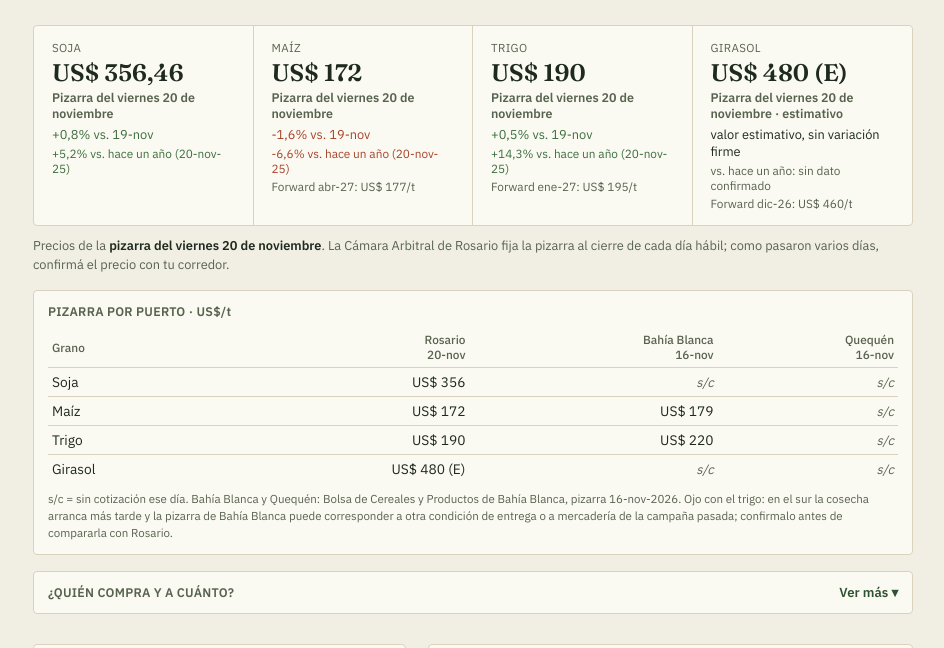
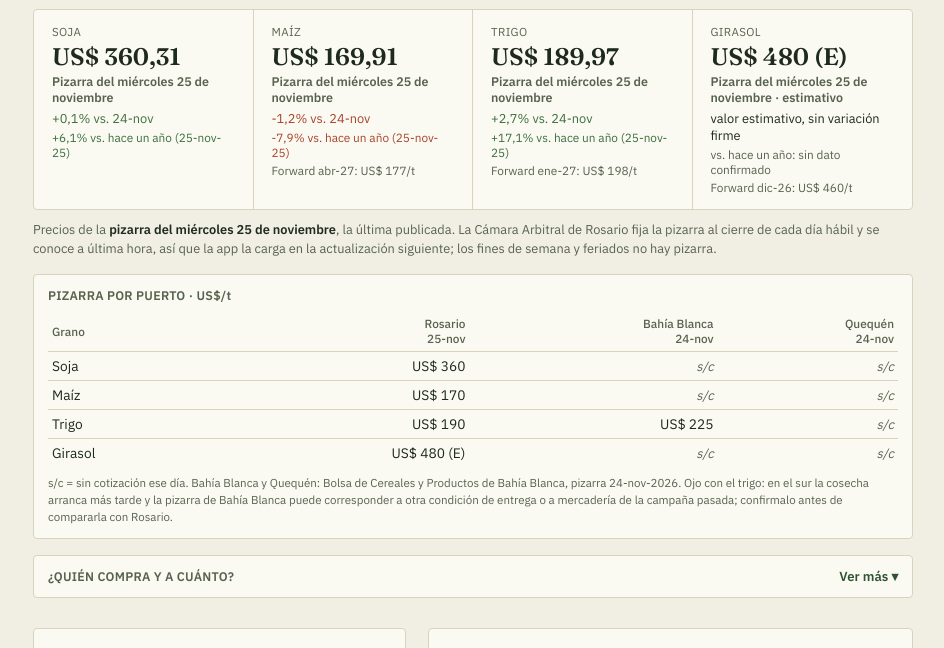
Before and after one commit to diegobv2028-ui/VendoGuardo, a plain HTML site: page index.html in a window 1280 px wide. Shown: the part 277-925 px from the top of the page, without its empty margins (167-1111 px from the left). Drawn offline with Linux system fonts and the light colour scheme.

Commit message:
Actualización diaria de datos – 26/11/2026

```diff
--- a/index.html
+++ b/index.html
@@ -694,20 +694,20 @@
       mercado local). Solo posiciones con precio en dólares; si un cultivo no tiene
       ofertas abiertas, dejar forwards: []. Actualizar FUENTE_FORWARDS.
    Fuentes: contado = Cámara Arbitral de Cereales (BCR),
-   www.cac.bcr.com.ar/es/precios-de-pizarra — pizarra del 20-nov-2026
-   (TC BNA comprador $1.571,00).
+   www.cac.bcr.com.ar/es/precios-de-pizarra — pizarra del 25-nov-2026
+   (TC BNA comprador $1.595,00).
    Futuros = A3 Mercados (Matba-Rofex), precios de ajuste del cierre del 24-nov-2026.
    Calendario: rangos GENERALES para Argentina (AgroSpray, Infoagro, Climate
    FieldView). No encontré fechas por zona en fuentes públicas: la app le
    pregunta al productor cuándo espera cosechar.
    Forwards = ofertas abiertas del mercado físico de Rosario (BCR)
-   del 24-nov-2026. Girasol: pizarra ESTIMATIVA (E) y el futuro de A3 casi sin
+   del 25-nov-2026. Girasol: pizarra ESTIMATIVA (E) y el futuro de A3 casi sin
    operaciones: la referencia de cosecha nueva es el forward.
    ===================================================================== */
-const ACTUALIZADO = "25 de noviembre de 2026 — contado: pizarra CAC-BCR del 20-nov (girasol con valor estimativo); futuros: A3 Mercados (Matba-Rofex), cierre del 24-nov; forwards: mercado físico de Rosario (BCR) del 24-nov; FOB oficial del 20-nov; Bahía Blanca y Quequén: pizarra del 16-nov (sin dato nuevo). Al actualizar todavía no estaba publicada la pizarra del 24-nov.";
-const FECHA_DATOS = "2026-11-20";   // fecha de la pizarra (mes de referencia del calendario)
+const ACTUALIZADO = "26 de noviembre de 2026 — contado: pizarra CAC-BCR del 25-nov (girasol con valor estimativo); futuros: A3 Mercados (Matba-Rofex), cierre del 24-nov (futuros sin dato nuevo); forwards: mercado físico de Rosario (BCR) del 25-nov; FOB oficial del 24-nov; Bahía Blanca y Quequén: pizarra del 24-nov.";
+const FECHA_DATOS = "2026-11-25";   // fecha de la pizarra (mes de referencia del calendario)
 const FUENTE_FUTUROS = "A3, cierre 24-nov-2026";
-const FUENTE_FORWARDS = "BCR, mercado físico de Rosario, 24-nov-2026";
+const FUENTE_FORWARDS = "BCR, mercado físico de Rosario, 25-nov-2026";
 const MAX_MESES = 12;               // no se muestran futuros a más de 12 meses
 
 const WASDE = "El USDA publica el informe WASDE todos los meses, alrededor del día 10, y puede mover el precio.";
@@ -716,17 +716,17 @@ const MERCADO = {
   soja: {
     nombre: "Soja",
     estimativo: false,
-    historico: [ { f: "2026-10-21", usd: 362.56 }, { f: "2026-10-22", usd: 362.08 }, { f: "2026-10-23", usd: 365.01 }, { f: "2026-10-26", usd: 362.27 }, { f: "2026-10-27", usd: 359.71 }, { f: "2026-10-29", usd: 357.52 }, { f: "2026-10-30", usd: 356.72 }, { f: "2026-11-02", usd: 352.75 }, { f: "2026-11-03", usd: 350.52 }, { f: "2026-11-05", usd: 348.19 }, { f: "2026-11-12", usd: 351.45 }, { f: "2026-11-13", usd: 355.16 }, { f: "2026-11-16", usd: 353.44 }, { f: "2026-11-17", usd: 356.45 }, { f: "2026-11-18", usd: 354.72 }, { f: "2026-11-19", usd: 353.47 }, { f: "2026-11-20", usd: 356.46 } ],
-    anio_anterior_usd: 338.82,
-    anio_anterior_fecha: "2025-11-20",
+    historico: [ { f: "2026-10-26", usd: 362.27 }, { f: "2026-10-27", usd: 359.71 }, { f: "2026-10-29", usd: 357.52 }, { f: "2026-10-30", usd: 356.72 }, { f: "2026-11-02", usd: 352.75 }, { f: "2026-11-03", usd: 350.52 }, { f: "2026-11-05", usd: 348.19 }, { f: "2026-11-12", usd: 351.45 }, { f: "2026-11-13", usd: 355.16 }, { f: "2026-11-16", usd: 353.44 }, { f: "2026-11-17", usd: 356.45 }, { f: "2026-11-18", usd: 354.72 }, { f: "2026-11-19", usd: 353.47 }, { f: "2026-11-20", usd: 356.46 }, { f: "2026-11-24", usd: 359.85 }, { f: "2026-11-25", usd: 360.31 } ],
+    anio_anterior_usd: 339.61,
+    anio_anterior_fecha: "2025-11-25",
     anio_anterior_nota: "",
-    contado_fuente: "CAC-BCR, pizarra 20-nov-2026",
+    contado_fuente: "CAC-BCR, pizarra 25-nov-2026",
     futuros: [
       { posicion: "ene-27", usd: 361.4 }, { posicion: "abr-27", usd: 328 }, { posicion: "may-27", usd: 343.8 },
       { posicion: "jul-27", usd: 353.5 }, { posicion: "sep-27", usd: 358.4 }, { posicion: "nov-27", usd: 364 },
     ],
     ref_nueva: "may-27",
-    forwards: [],   // 24-nov: sin ofertas en US$ por mes; en pesos: disponible $560.000 a $575.000 (sustentable y EPA/EUDR $575.000), contractual $570.000 (EUDR), fijaciones $570.000 a $575.000, diciembre $570.000 a $575.000 (EUDR), enero $575.000 (EUDR)
+    forwards: [],   // 25-nov: sin ofertas en US$ por mes; en pesos: disponible $575.000 (sustentable $580.000), contractual EUDR $575.000, fijaciones EUDR $580.000, diciembre $577.500, diciembre y enero EUDR $575.000
     futuros_hist: {
       "may-27": [ { f: "2026-10-05", usd: 356.8 }, { f: "2026-10-07", usd: 359.2 }, { f: "2026-10-08", usd: 358.8 }, { f: "2026-10-13", usd: 358.8 }, { f: "2026-10-14", usd: 358.1 }, { f: "2026-10-16", usd: 355 }, { f: "2026-10-20", usd: 353.3 }, { f: "2026-10-22", usd: 353.8 }, { f: "2026-10-23", usd: 355.8 }, { f: "2026-11-05", usd: 339 }, { f: "2026-11-11", usd: 345.5 }, { f: "2026-11-16", usd: 344.7 }, { f: "2026-11-18", usd: 340.5 }, { f: "2026-11-20", usd: 342.5 }, { f: "2026-11-24", usd: 343.8 } ],
       "jul-27": [ { f: "2026-10-05", usd: 363.4 }, { f: "2026-10-07", usd: 366.3 }, { f: "2026-10-08", usd: 366.2 }, { f: "2026-10-13", usd: 366.5 }, { f: "2026-10-14", usd: 366 }, { f: "2026-10-16", usd: 362.5 }, { f: "2026-10-20", usd: 360.6 }, { f: "2026-10-22", usd: 361.3 }, { f: "2026-10-23", usd: 363.5 }, { f: "2026-11-05", usd: 348.7 }, { f: "2026-11-11", usd: 355 }, { f: "2026-11-16", usd: 354.4 }, { f: "2026-11-18", usd: 350.5 }, { f: "2026-11-20", usd: 352.5 }, { f: "2026-11-24", usd: 353.5 } ],
@@ -736,11 +736,11 @@ const MERCADO = {
   maiz: {
     nombre: "Maíz",
     estimativo: false,
-    historico: [ { f: "2026-10-21", usd: 183.17 }, { f: "2026-10-22", usd: 183.02 }, { f: "2026-10-23", usd: 183 }, { f: "2026-10-26", usd: 183.42 }, { f: "2026-10-27", usd: 183.45 }, { f: "2026-10-29", usd: 180 }, { f: "2026-10-30", usd: 179.21 }, { f: "2026-11-02", usd: 178.98 }, { f: "2026-11-03", usd: 177 }, { f: "2026-11-05", usd: 178.98 }, { f: "2026-11-12", usd: 179.50 }, { f: "2026-11-13", usd: 175.50 }, { f: "2026-11-16", usd: 176.01 }, { f: "2026-11-17", usd: 174.01 }, { f: "2026-11-18", usd: 174.78 }, { f: "2026-11-19", usd: 174.81 }, { f: "2026-11-20", usd: 172.00 } ],
-    anio_anterior_usd: 184.24,
-    anio_anterior_fecha: "2025-11-20",
+    historico: [ { f: "2026-10-26", usd: 183.42 }, { f: "2026-10-27", usd: 183.45 }, { f: "2026-10-29", usd: 180 }, { f: "2026-10-30", usd: 179.21 }, { f: "2026-11-02", usd: 178.98 }, { f: "2026-11-03", usd: 177 }, { f: "2026-11-05", usd: 178.98 }, { f: "2026-11-12", usd: 179.50 }, { f: "2026-11-13", usd: 175.50 }, { f: "2026-11-16", usd: 176.01 }, { f: "2026-11-17", usd: 174.01 }, { f: "2026-11-18", usd: 174.78 }, { f: "2026-11-19", usd: 174.81 }, { f: "2026-11-20", usd: 172.00 }, { f: "2026-11-24", usd: 172.00 }, { f: "2026-11-25", usd: 169.91 } ],
+    anio_anterior_usd: 184.43,
+    anio_anterior_fecha: "2025-11-25",
     anio_anterior_nota: "",
-    contado_fuente: "CAC-BCR, pizarra 20-nov-2026",
+    contado_fuente: "CAC-BCR, pizarra 25-nov-2026",
     futuros: [
       { posicion: "dic-26", usd: 180.5 }, { posicion: "ene-27", usd: 185 }, { posicion: "feb-27", usd: 184 },
       { posicion: "mar-27", usd: 185 }, { posicion: "abr-27", usd: 186.5 }, { posicion: "jul-27", usd: 188.1 },
@@ -748,7 +748,7 @@ const MERCADO = {
     ],
     ref_nueva: "abr-27",
     forwards: [
-      { posicion: "dic-26", usd: 173 }, { posicion: "ene-27", usd: 178 }, { posicion: "feb-27", usd: 178 },
+      { posicion: "dic-26", usd: 173 }, { posicion: "ene-27", usd: 180 }, { posicion: "feb-27", usd: 180 },
       { posicion: "mar-27", usd: 177 }, { posicion: "abr-27", usd: 177 }, { posicion: "may-27", usd: 177 },
       { posicion: "jun-27", usd: 177 }, { posicion: "jul-27", usd: 175 },
     ],
@@ -762,19 +762,19 @@ const MERCADO = {
   trigo: {
     nombre: "Trigo",
     estimativo: false,
-    historico: [ { f: "2026-10-21", usd: 217.07 }, { f: "2026-10-22", usd: 215.01 }, { f: "2026-10-23", usd: 215 }, { f: "2026-10-26", usd: 212.79 }, { f: "2026-10-27", usd: 211.25 }, { f: "2026-10-29", usd: 203.27 }, { f: "2026-10-30", usd: 204.92 }, { f: "2026-11-02", usd: 205 }, { f: "2026-11-03", usd: 204.93 }, { f: "2026-11-05", usd: 206.00 }, { f: "2026-11-12", usd: 188.02 }, { f: "2026-11-13", usd: 185.08 }, { f: "2026-11-16", usd: 185.00 }, { f: "2026-11-17", usd: 185.00 }, { f: "2026-11-18", usd: 185.00 }, { f: "2026-11-19", usd: 189.00 }, { f: "2026-11-20", usd: 190.00 } ],
-    anio_anterior_usd: 166.24,
-    anio_anterior_fecha: "2025-11-20",
+    historico: [ { f: "2026-10-26", usd: 212.79 }, { f: "2026-10-27", usd: 211.25 }, { f: "2026-10-29", usd: 203.27 }, { f: "2026-10-30", usd: 204.92 }, { f: "2026-11-02", usd: 205 }, { f: "2026-11-03", usd: 204.93 }, { f: "2026-11-05", usd: 206.00 }, { f: "2026-11-12", usd: 188.02 }, { f: "2026-11-13", usd: 185.08 }, { f: "2026-11-16", usd: 185.00 }, { f: "2026-11-17", usd: 185.00 }, { f: "2026-11-18", usd: 185.00 }, { f: "2026-11-19", usd: 189.00 }, { f: "2026-11-20", usd: 190.00 }, { f: "2026-11-24", usd: 185.00 }, { f: "2026-11-25", usd: 189.97 } ],
+    anio_anterior_usd: 162.18,
+    anio_anterior_fecha: "2025-11-25",
     anio_anterior_nota: "",
-    contado_fuente: "CAC-BCR, pizarra 20-nov-2026",
+    contado_fuente: "CAC-BCR, pizarra 25-nov-2026",
     futuros: [
       { posicion: "dic-26", usd: 195 }, { posicion: "ene-27", usd: 207.5 }, { posicion: "mar-27", usd: 214 },
       { posicion: "jul-27", usd: 219.5 },
     ],
     ref_nueva: "ene-27",
     forwards: [
-      { posicion: "dic-26", usd: 185 }, { posicion: "ene-27", usd: 195 }, { posicion: "feb-27", usd: 198 },
-      { posicion: "mar-27", usd: 200 },
+      { posicion: "dic-26", usd: 190 }, { posicion: "ene-27", usd: 198 }, { posicion: "feb-27", usd: 205 },
+      { posicion: "mar-27", usd: 205 },
     ],
     futuros_hist: {
       "dic-26": [ { f: "2026-10-05", usd: 226.6 }, { f: "2026-10-07", usd: 226.5 }, { f: "2026-10-08", usd: 227 }, { f: "2026-10-13", usd: 228.2 }, { f: "2026-10-14", usd: 230 }, { f: "2026-10-16", usd: 230.2 }, { f: "2026-10-20", usd: 226 }, { f: "2026-10-22", usd: 217.8 }, { f: "2026-10-23", usd: 216.2 }, { f: "2026-11-05", usd: 209 }, { f: "2026-11-11", usd: 203 }, { f: "2026-11-16", usd: 192 }, { f: "2026-11-18", usd: 195.9 }, { f: "2026-11-20", usd: 196.5 }, { f: "2026-11-24", usd: 195 } ],
@@ -785,11 +785,11 @@ const MERCADO = {
   girasol: {
     nombre: "Girasol",
     estimativo: true,
-    historico: [ { f: "2026-10-21", usd: 530 }, { f: "2026-10-22", usd: 530.02 }, { f: "2026-10-23", usd: 530 }, { f: "2026-10-26", usd: 530 }, { f: "2026-10-27", usd: 530 }, { f: "2026-10-29", usd: 530 }, { f: "2026-10-30", usd: 530 }, { f: "2026-11-02", usd: 520.01 }, { f: "2026-11-03", usd: 515 }, { f: "2026-11-05", usd: 505 }, { f: "2026-11-12", usd: 490.00 }, { f: "2026-11-13", usd: 488.76 }, { f: "2026-11-16", usd: 486.38 }, { f: "2026-11-17", usd: 480.23 }, { f: "2026-11-18", usd: 480.00 }, { f: "2026-11-19", usd: 480.00 }, { f: "2026-11-20", usd: 480.00 } ],
+    historico: [ { f: "2026-10-26", usd: 530 }, { f: "2026-10-27", usd: 530 }, { f: "2026-10-29", usd: 530 }, { f: "2026-10-30", usd: 530 }, { f: "2026-11-02", usd: 520.01 }, { f: "2026-11-03", usd: 515 }, { f: "2026-11-05", usd: 505 }, { f: "2026-11-12", usd: 490.00 }, { f: "2026-11-13", usd: 488.76 }, { f: "2026-11-16", usd: 486.38 }, { f: "2026-11-17", usd: 480.23 }, { f: "2026-11-18", usd: 480.00 }, { f: "2026-11-19", usd: 480.00 }, { f: "2026-11-20", usd: 480.00 }, { f: "2026-11-24", usd: 480.00 }, { f: "2026-11-25", usd: 480.00 } ],
     anio_anterior_usd: null,
     anio_anterior_fecha: null,
     anio_anterior_nota: "",
-    contado_fuente: "CAC-BCR, pizarra 20-nov-2026",
+    contado_fuente: "CAC-BCR, pizarra 25-nov-2026",
     futuros: [],    // A3 tiene contrato de girasol pero casi sin operaciones: sin ajuste útil
     ref_nueva: null,
     forwards: [
@@ -804,24 +804,24 @@ const MERCADO = {
 /* Otros puertos: pizarra de Bahía Blanca y Quequén en US$/t (null = sin cotización),
    según la Bolsa de Cereales y Productos de Bahía Blanca. Puede tener otra fecha que Rosario. */
 const OTROS_PUERTOS = {
-  fecha: "2026-11-16",
-  fuente: "Bolsa de Cereales y Productos de Bahía Blanca, pizarra 16-nov-2026",
+  fecha: "2026-11-24",
+  fuente: "Bolsa de Cereales y Productos de Bahía Blanca, pizarra 24-nov-2026",
   precios: {
     soja:    { bahia: null, quequen: null },
-    maiz:    { bahia: 179,  quequen: null },
-    trigo:   { bahia: 220,  quequen: null },
+    maiz:    { bahia: null, quequen: null },
+    trigo:   { bahia: 225,  quequen: null },
     girasol: { bahia: null, quequen: null },
   },
 };
-const TC_BNA = 1571.00;   // dólar BNA comprador que usa la pizarra CAC del día (para pasar el flete de $ a US$)
+const TC_BNA = 1595.00;   // dólar BNA comprador que usa la pizarra CAC del día (para pasar el flete de $ a US$)
 
 /* Capacidad de pago de la exportación: FOB oficial (Secretaría de Agricultura,
    www.magyp.gob.ar/mercadosagropecuarios/precios.php) menos retenciones.
    DEX = alícuota de derechos de exportación en % (Decreto 423/2026; revisar cuando cambie). */
 const FOB_OFICIAL = {
-  fecha: "2026-11-20",
-  fuente: "Secretaría de Agricultura, FOB oficial 20-nov-2026",
-  usd: { soja: 474, maiz: 197, trigo: 221, girasol: 593 },
+  fecha: "2026-11-24",
+  fuente: "Secretaría de Agricultura, FOB oficial 24-nov-2026",
+  usd: { soja: 482, maiz: 198, trigo: 221, girasol: 593 },
 };
 const DEX = { soja: 24, maiz: 8.5, trigo: 5.5, girasol: 4.5 };
 
```
